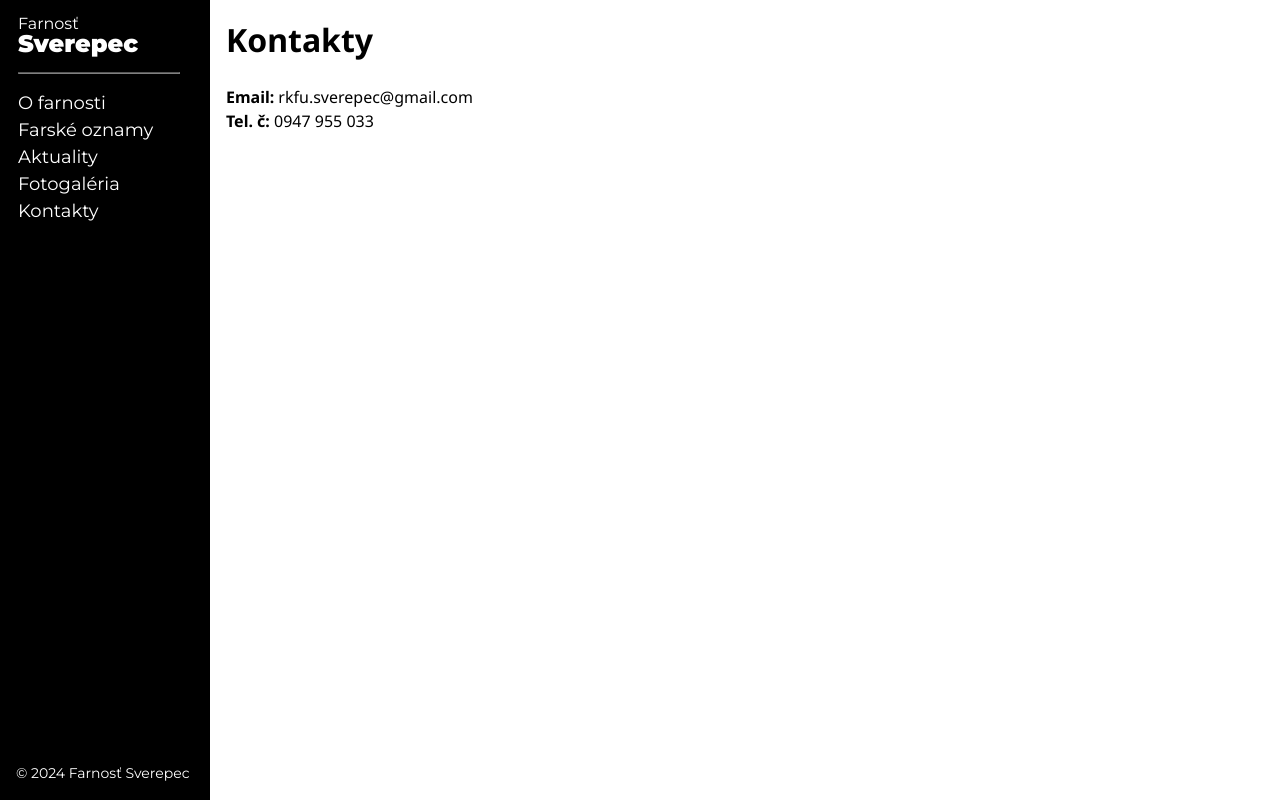
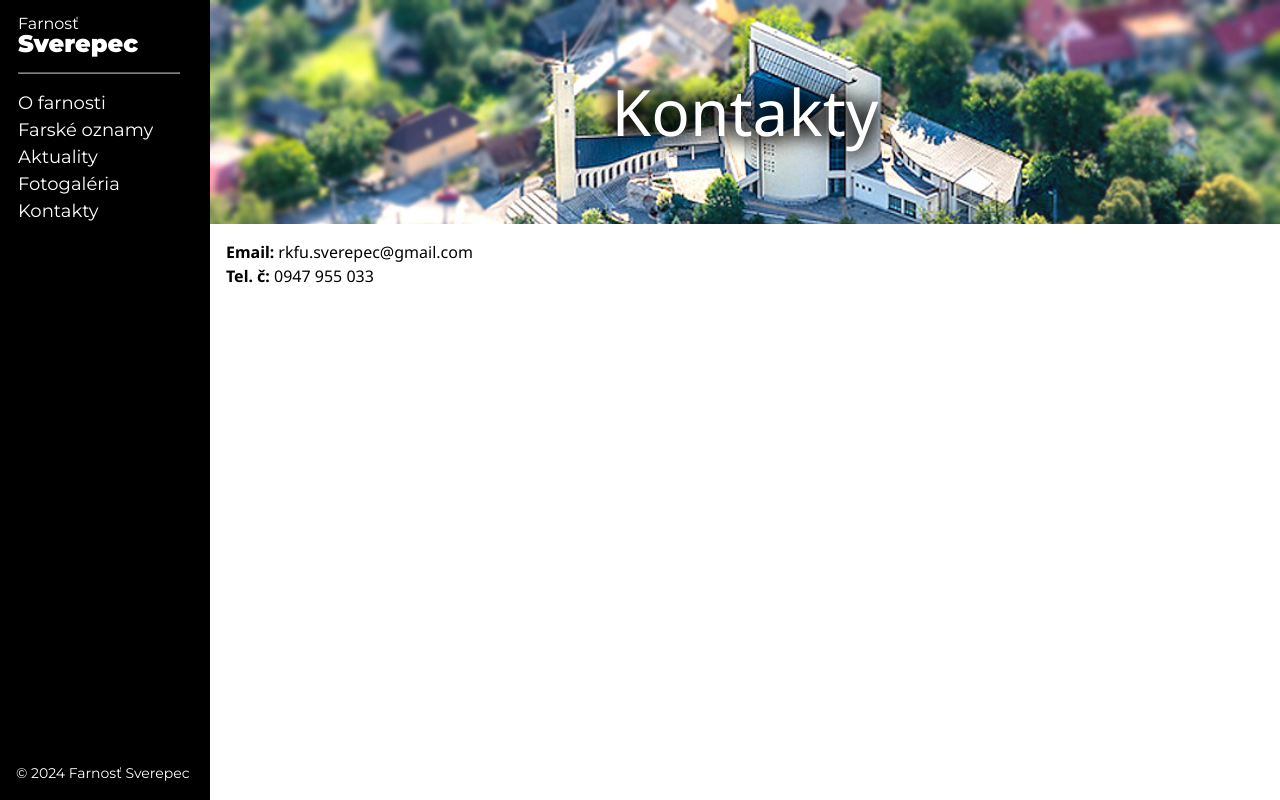
Before and after one commit to farnostsverepec/farnostsverepec.github.io, a React (Create React App) app: page /kontakty in a window 1280 px wide. Built offline with nearby package versions, Linux system fonts and the light colour scheme.

Commit message:
Added Material Symbols font
- Added Material Symbols font for icons (unused for now)
- Added hero to the Contacts section

```diff
--- a/src/App.js
+++ b/src/App.js
@@ -4,7 +4,8 @@ import Sidebar from './components/sidebar/sidebar.js';
 import OFarnosti from './pages/OFarnosti/oFarnosti.js';
 import Kontakty from './pages/Kontakty/kontakty.js';
 import NotFound from './pages/NotFound/NotFound.js';
-import './App.css'
+import './App.css';
+import './fonts/fonts.css'
 
 export default function App() {
     return (
--- /dev/null
+++ b/src/fonts/fonts.css
@@ -0,0 +1,6 @@
+@font-face {
+    font-family: 'Material Symbols Outlined';
+    font-style: normal;
+    font-weight: 100 700;
+    src: url(./materialsymbols.woff2) format('woff2');
+  }
--- a/src/pages/Kontakty/kontakty.js
+++ b/src/pages/Kontakty/kontakty.js
@@ -1,9 +1,11 @@
+import Hero from '../../components/hero/hero.js';
+import KostolSverepec from '../../images/KostolSverepec.jpg';
 import './kontakty.css'
 
 export default function Kontakty() {
     return (
         <div>
-            <h1 style={{ marginTop: 0 }}>Kontakty</h1>
+            <Hero background={KostolSverepec}>Kontakty</Hero>
             <span><strong>Email:</strong> rkfu.sverepec@gmail.com</span><br />
             <span><strong>Tel. č:</strong> 0947 955 033</span>
         </div>
```
Also changed, not shown: 1 other file (tests, documents, lock files or other folders).
